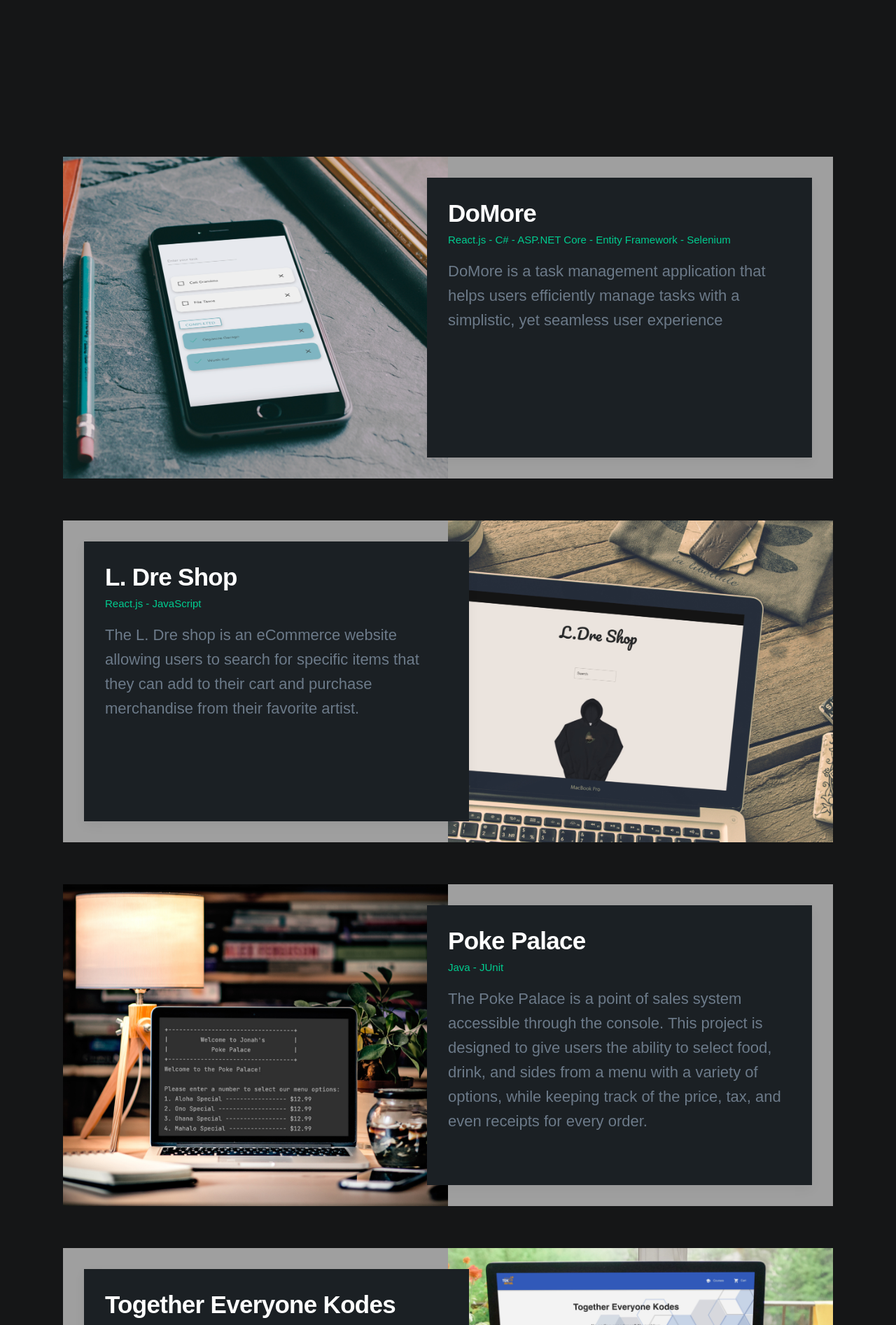
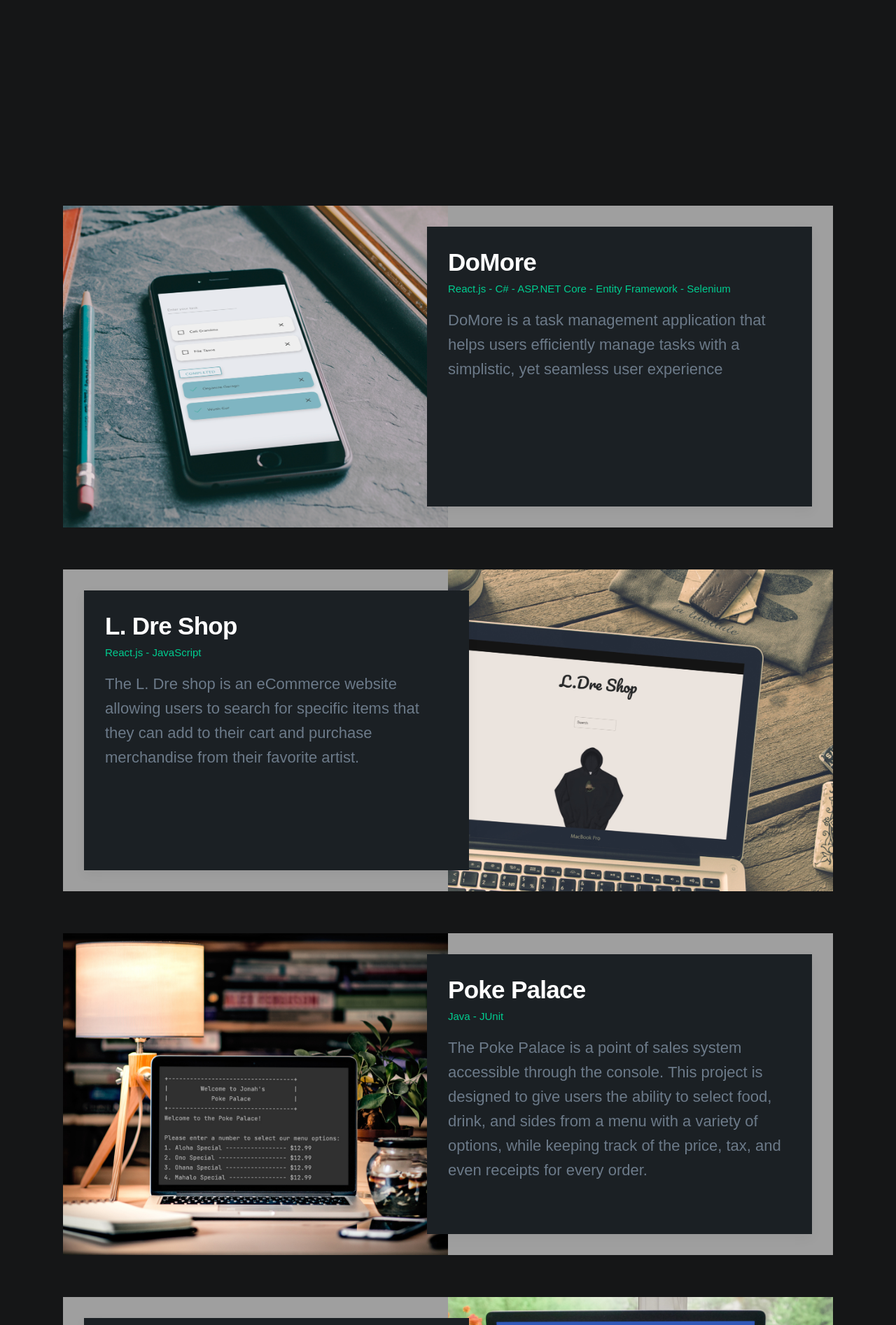
Before and after one commit to jonahpena/jonahpena.github.io, a Jekyll site: the page index.html, which Jekyll copies as it is, in a window 1280 px wide. Shown: the part 688-2582 px from the top of the page at 70% size. Built offline with Jekyll 4.4.1, drawn with Linux system fonts in a browser that asks for light colours; nearby versions of some CDN libraries; some web fonts are replaced.

Commit message:
added spacing under download button on landing page

```diff
--- a/index.html
+++ b/index.html
@@ -41,6 +41,10 @@
 				margin-top: 40px !important;
 				margin-bottom: 180px !important;
 			}
+		}
+
+		.listing {
+			margin-top: 10px !important;
 		}
 	</style>
 
```
